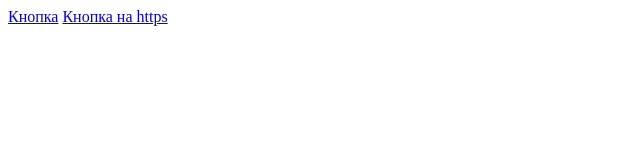
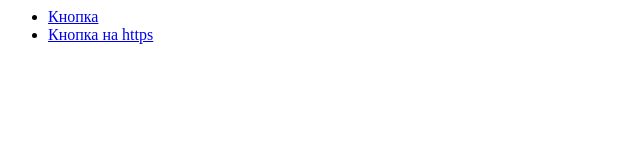
Before and after one commit to d876dk/d876dk.github.io, a plain HTML site: page index.html in a window 1280 px wide. Shown: the whole page, without its empty margins (0-640 px from the left). Drawn offline with Linux system fonts and the light colour scheme.

Commit message:
Update index.html

```diff
--- a/index.html
+++ b/index.html
@@ -1,2 +1,4 @@
-<a href = "http://example.com/">Кнопка</a>
-<a href = "https://example.com/">Кнопка на https</a>
+<ul>
+  <li><a href = "http://example.com/">Кнопка</a></li>
+  <li><a href = "https://example.com/">Кнопка на https</a></li>
+</ul>
```
